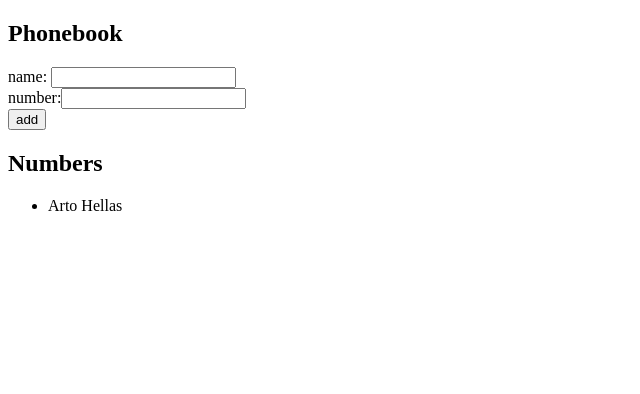
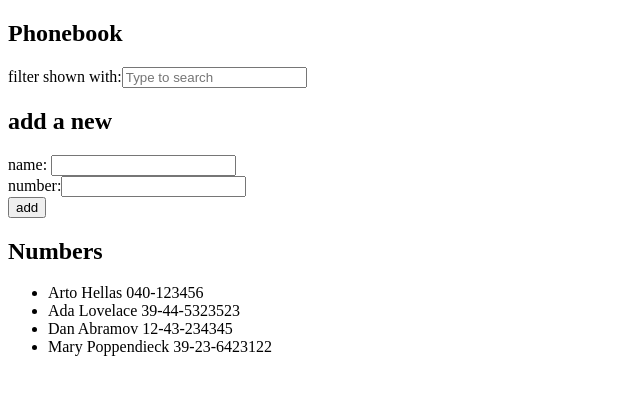
Before and after one commit to Ambeelight/Full-Stack-open-course, a React (Vite) app in the folder part2/phonebook/: page / in a window 1280 px wide. Shown: the top 394 px of the page, without its empty margins (0-640 px from the left). Built offline with nearby package versions, Linux system fonts and the light colour scheme.

Commit message:
Completed exercises 2.9-2.10

```diff
--- a/part2/phonebook/src/App.jsx
+++ b/part2/phonebook/src/App.jsx
@@ -1,67 +1,80 @@
 import { useState } from "react";
-
-const Person = ({ person }) => {
-    return <li>{person.name}</li>;
-};
+import { Persons } from "./components/person";
+import { PersonForm } from "./components/personForm";
+import { Filter } from "./components/filter";
 
 const App = () => {
     const [persons, setPersons] = useState([
-        { id: 1, name: "Arto Hellas", number: "040-1234567" },
+        { name: "Arto Hellas", number: "040-123456", id: 1 },
+        { name: "Ada Lovelace", number: "39-44-5323523", id: 2 },
+        { name: "Dan Abramov", number: "12-43-234345", id: 3 },
+        { name: "Mary Poppendieck", number: "39-23-6423122", id: 4 },
     ]);
+
     const [newName, setNewName] = useState("");
     const [newNumber, setNewNumber] = useState("");
+    const [searchPerson, setSearchPerson] = useState("");
+    const [filteredPersons, setFilteredPersons] = useState(persons);
 
     const addName = (event) => {
         event.preventDefault();
         const nameExists = persons
             .map((person) => person.name)
             .includes(newName);
+
         if (nameExists) {
             alert(`${newName} is already added to the phonebook`);
-            setNewName("");
-            setNewNumber("");
         } else {
             const nameObj = {
                 id: persons.length + 1,
                 name: newName,
                 number: newNumber,
             };
+
             setPersons(persons.concat(nameObj));
-            setNewName("");
-            setNewNumber("");
+            setFilteredPersons(persons.concat(nameObj));
         }
+
+        setNewName("");
+        setNewNumber("");
     };
 
-    const handleNameChange = (event) => {
-        console.log(event.target.value);
-        setNewName(event.target.value);
-    };
+    const handleNameChange = (event) => setNewName(event.target.value);
+    const handleNumberChange = (event) => setNewNumber(event.target.value);
 
-    const handleNumberChange = (event) => {
-        setNewNumber(event.target.value);
+    const handleSearchChange = (event) => {
+        const searchItem = event.target.value.toLowerCase();
+        setSearchPerson(searchItem);
+
+        const filteredList = persons.filter((person) =>
+            person.name.toLowerCase().includes(searchItem)
+        );
+
+        setFilteredPersons(filteredList);
     };
 
     return (
         <div>
             <h2>Phonebook</h2>
-            <form onSubmit={addName}>
-                <div>
-                    name: <input value={newName} onChange={handleNameChange} />
-                </div>
-                <div>
-                    number:
-                    <input value={newNumber} onChange={handleNumberChange} />
-                </div>
-                <div>
-                    <button type="submit">add</button>
-                </div>
-            </form>
+
+            <Filter
+                searchPerson={searchPerson}
+                handleSearchChange={handleSearchChange}
+            />
+
+            <h2>add a new</h2>
+
+            <PersonForm
+                addName={addName}
+                newName={newName}
+                handleNameChange={handleNameChange}
+                newNumber={newNumber}
+                handleNumberChange={handleNumberChange}
+            />
+
             <h2>Numbers</h2>
-            <ul>
-                {persons.map((person) => (
-                    <Person key={person.id} person={person} />
-                ))}
-            </ul>
+
+            <Persons persons={filteredPersons} />
         </div>
     );
 };
--- /dev/null
+++ b/part2/phonebook/src/components/filter.jsx
@@ -0,0 +1,13 @@
+export const Filter = ({ searchPerson, handleSearchChange }) => {
+    return (
+        <div>
+            filter shown with:
+            <input
+                type="text"
+                value={searchPerson}
+                onChange={handleSearchChange}
+                placeholder="Type to search"
+            />
+        </div>
+    );
+};
--- /dev/null
+++ b/part2/phonebook/src/components/person.jsx
@@ -0,0 +1,11 @@
+export const Persons = ({ persons }) => {
+    return (
+        <ul>
+            {persons.map((person) => (
+                <li key={person.id}>
+                    {person.name} {person.number}
+                </li>
+            ))}
+        </ul>
+    );
+};
--- /dev/null
+++ b/part2/phonebook/src/components/personForm.jsx
@@ -0,0 +1,22 @@
+export const PersonForm = ({
+    addName,
+    newName,
+    handleNameChange,
+    newNumber,
+    handleNumberChange,
+}) => {
+    return (
+        <form onSubmit={addName}>
+            <div>
+                name: <input value={newName} onChange={handleNameChange} />
+            </div>
+            <div>
+                number:
+                <input value={newNumber} onChange={handleNumberChange} />
+            </div>
+            <div>
+                <button type="submit">add</button>
+            </div>
+        </form>
+    );
+};
```
